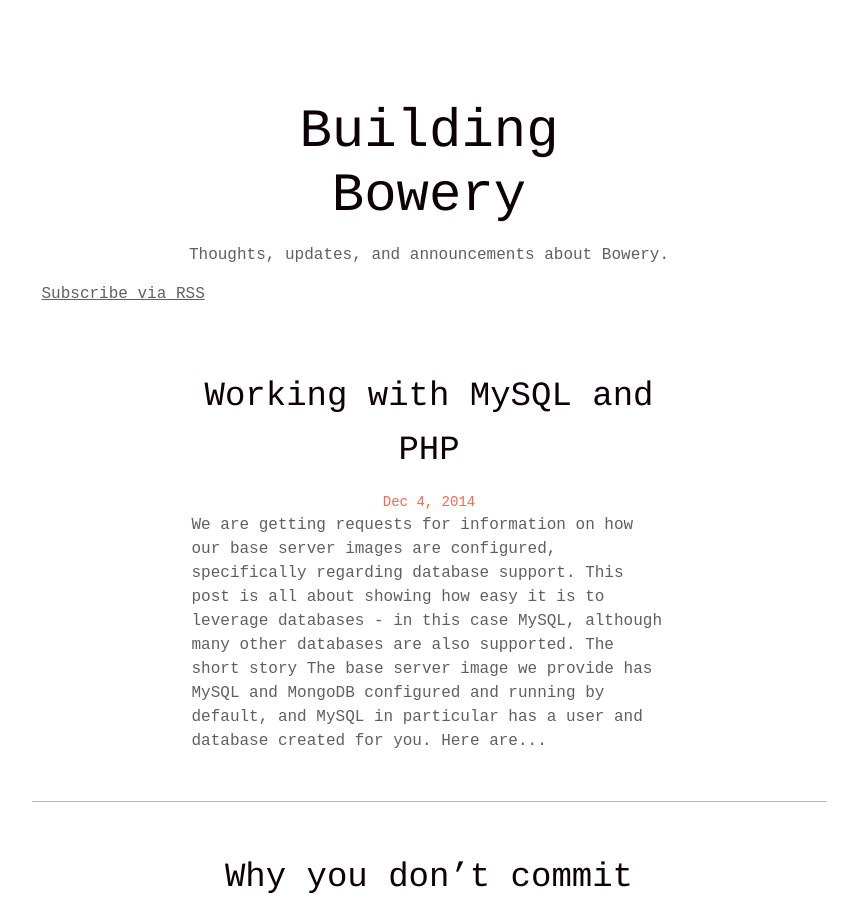
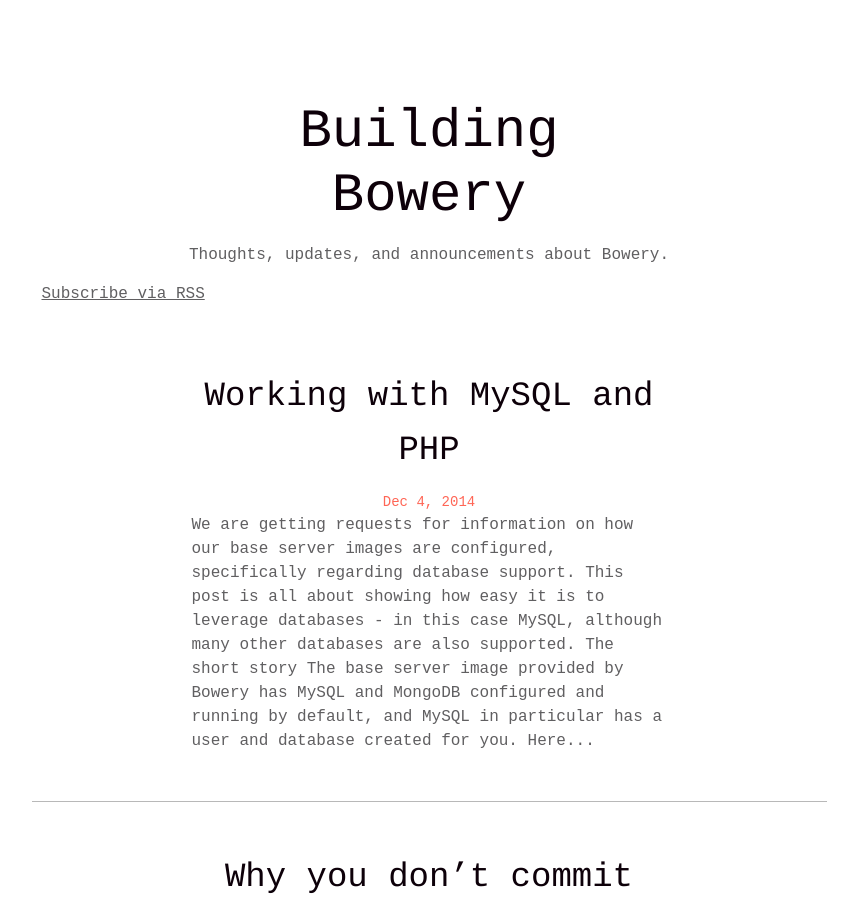
Before and after one commit to Bowery/website, a Jekyll site: the page built from blog/index.html, in a window 1280 px wide and 900 px high. Shown: the whole window, without its empty margins (211-1069 px from the left). Built offline with Jekyll 4.4.1, drawn with Linux system fonts in a browser that asks for light colours; nearby versions of some CDN libraries; comment, search, counter and statistics services are not loaded; a style sheet for code colours, icons or effects is not loaded.

Commit message:
Updating working with mysql and php post

```diff
--- a/_posts/2014-12-04-working-with-mysql-and-php.markdown
+++ b/_posts/2014-12-04-working-with-mysql-and-php.markdown
@@ -9,7 +9,7 @@
 
 ### The short story
 
-The base server image we provide has MySQL and MongoDB configured and running by default, and MySQL in particular has a user and database created for you. Here are the details of the base setup:
+The base server image provided by Bowery has MySQL and MongoDB configured and running by default, and MySQL in particular has a user and database created for you. Here are the details of the base setup:
 
 * database: `defaultdb`
 * user: `root`
```
Also changed, not shown: other parts of _posts/2014-12-04-working-with-mysql-and-php.markdown (+1 -1 lines).
